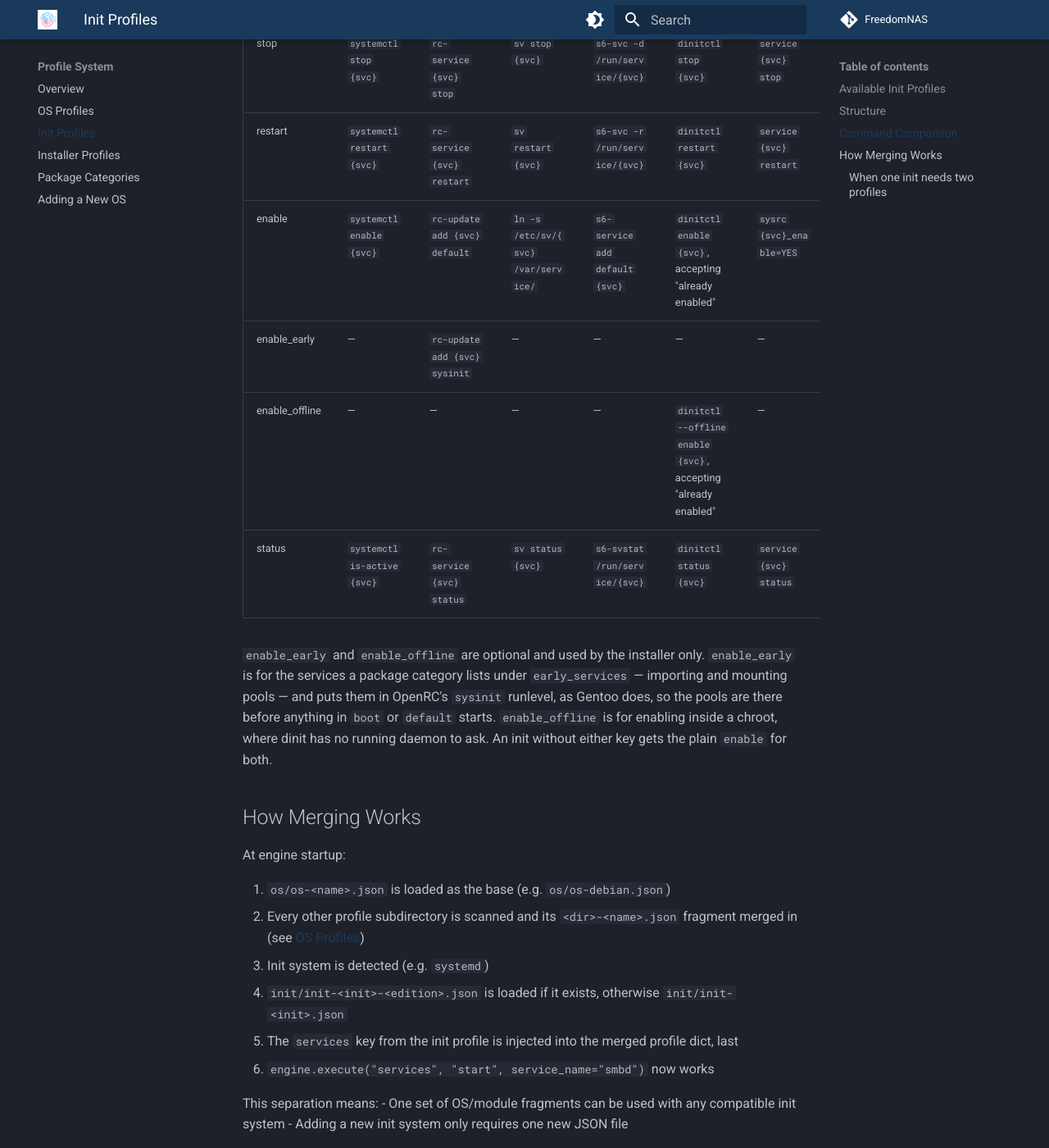
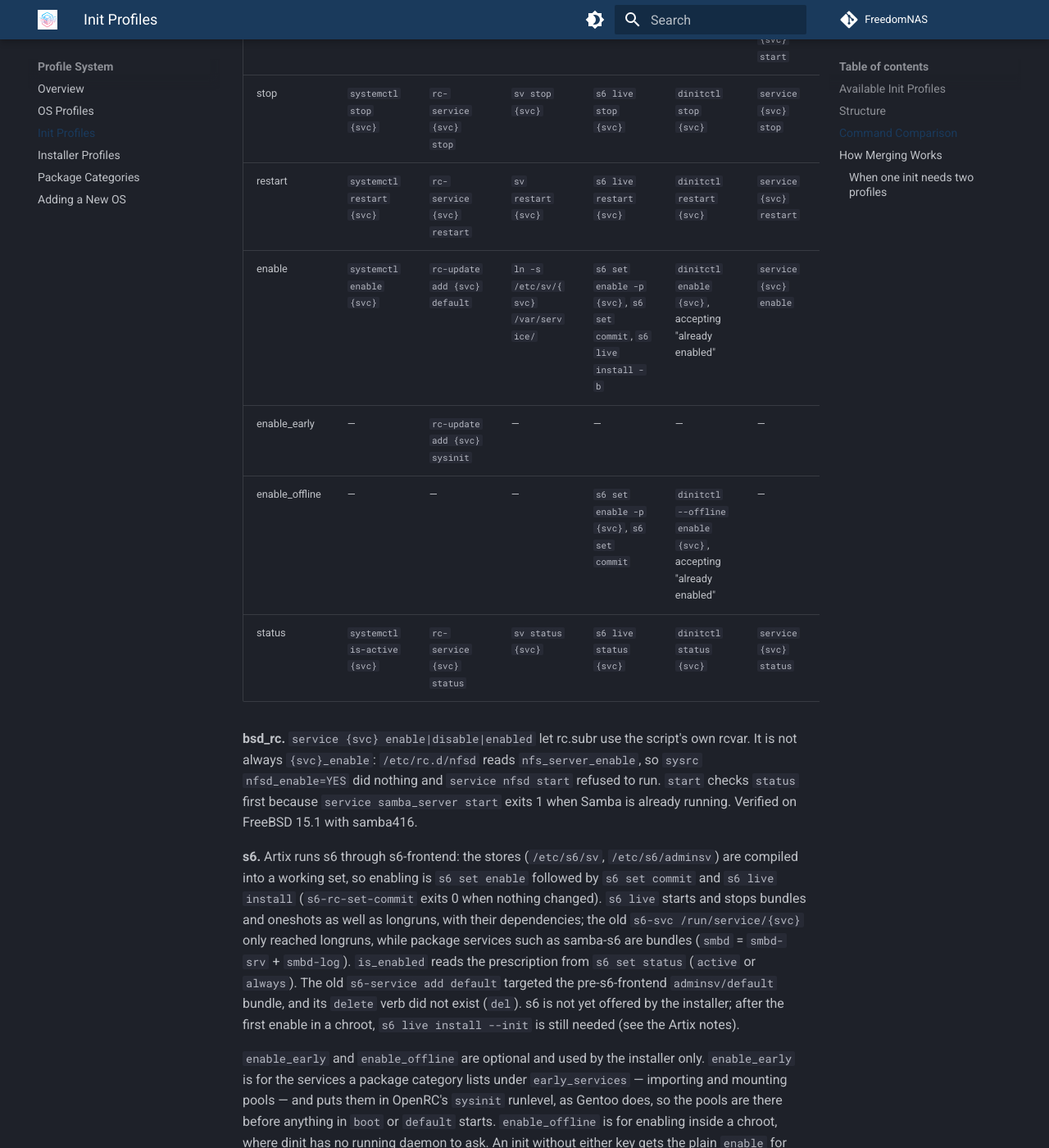
Before and after one commit to FreedomNAS/freedomnas-docs, an MkDocs documentation site: the page built from docs/profiles/init-profiles.md, in a window 1280 px wide and 1400 px high, scrolled down 1450 px. Shown: the whole window at 82% size. Built offline with MkDocs 1.6.1 and Material for MkDocs 9.7.7, drawn with Linux system fonts in a browser that asks for light colours; some of the changed text lies outside the part shown.

Commit message:
Document the FreeBSD and s6 service commands

```diff
--- a/docs/profiles/init-profiles.md
+++ b/docs/profiles/init-profiles.md
@@ -41,13 +41,33 @@ includes a `services` key.
 
 | Action | systemd | openrc | runit | s6 | dinit | bsd_rc |
 |--------|---------|--------|-------|-----|-------|--------|
-| start | `systemctl start {svc}` | `rc-service {svc} start` | `sv start {svc}` | `s6-svc -u /run/service/{svc}` | `dinitctl start {svc}` | `service {svc} start` |
-| stop | `systemctl stop {svc}` | `rc-service {svc} stop` | `sv stop {svc}` | `s6-svc -d /run/service/{svc}` | `dinitctl stop {svc}` | `service {svc} stop` |
-| restart | `systemctl restart {svc}` | `rc-service {svc} restart` | `sv restart {svc}` | `s6-svc -r /run/service/{svc}` | `dinitctl restart {svc}` | `service {svc} restart` |
-| enable | `systemctl enable {svc}` | `rc-update add {svc} default` | `ln -s /etc/sv/{svc} /var/service/` | `s6-service add default {svc}` | `dinitctl enable {svc}`, accepting "already enabled" | `sysrc {svc}_enable=YES` |
+| start | `systemctl start {svc}` | `rc-service {svc} start` | `sv start {svc}` | `s6 live start {svc}` | `dinitctl start {svc}` | `service {svc} status \|\| service {svc} start` |
+| stop | `systemctl stop {svc}` | `rc-service {svc} stop` | `sv stop {svc}` | `s6 live stop {svc}` | `dinitctl stop {svc}` | `service {svc} stop` |
+| restart | `systemctl restart {svc}` | `rc-service {svc} restart` | `sv restart {svc}` | `s6 live restart {svc}` | `dinitctl restart {svc}` | `service {svc} restart` |
+| enable | `systemctl enable {svc}` | `rc-update add {svc} default` | `ln -s /etc/sv/{svc} /var/service/` | `s6 set enable -p {svc}`, `s6 set commit`, `s6 live install -b` | `dinitctl enable {svc}`, accepting "already enabled" | `service {svc} enable` |
 | enable_early | — | `rc-update add {svc} sysinit` | — | — | — | — |
-| enable_offline | — | — | — | — | `dinitctl --offline enable {svc}`, accepting "already enabled" | — |
-| status | `systemctl is-active {svc}` | `rc-service {svc} status` | `sv status {svc}` | `s6-svstat /run/service/{svc}` | `dinitctl status {svc}` | `service {svc} status` |
+| enable_offline | — | — | — | `s6 set enable -p {svc}`, `s6 set commit` | `dinitctl --offline enable {svc}`, accepting "already enabled" | — |
+| status | `systemctl is-active {svc}` | `rc-service {svc} status` | `sv status {svc}` | `s6 live status {svc}` | `dinitctl status {svc}` | `service {svc} status` |
+
+**bsd_rc.** `service {svc} enable|disable|enabled` let rc.subr use the
+script's own rcvar. It is not always `{svc}_enable`: `/etc/rc.d/nfsd` reads
+`nfs_server_enable`, so `sysrc nfsd_enable=YES` did nothing and
+`service nfsd start` refused to run. `start` checks `status` first because
+`service samba_server start` exits 1 when Samba is already running.
+Verified on FreeBSD 15.1 with samba416.
+
+**s6.** Artix runs s6 through s6-frontend: the stores (`/etc/s6/sv`,
+`/etc/s6/adminsv`) are compiled into a working set, so enabling is
+`s6 set enable` followed by `s6 set commit` and `s6 live install`
+(`s6-rc-set-commit` exits 0 when nothing changed). `s6 live` starts and stops
+bundles and oneshots as well as longruns, with their dependencies; the old
+`s6-svc /run/service/{svc}` only reached longruns, while package services
+such as samba-s6 are bundles (`smbd` = `smbd-srv` + `smbd-log`).
+`is_enabled` reads the prescription from `s6 set status` (`active` or
+`always`). The old `s6-service add default` targeted the pre-s6-frontend
+`adminsv/default` bundle, and its `delete` verb did not exist (`del`).
+s6 is not yet offered by the installer; after the first enable in a chroot,
+`s6 live install --init` is still needed (see the Artix notes).
 
 `enable_early` and `enable_offline` are optional and used by the installer only.
 `enable_early` is for the services a package category lists under
```
Also changed, not shown: docs/architecture/init-agnosticism.md (+2 -2 lines), docs/profiles/os-profiles.md (+4 -2 lines), docs/user-guide/shares.md (+3 -2 lines).
